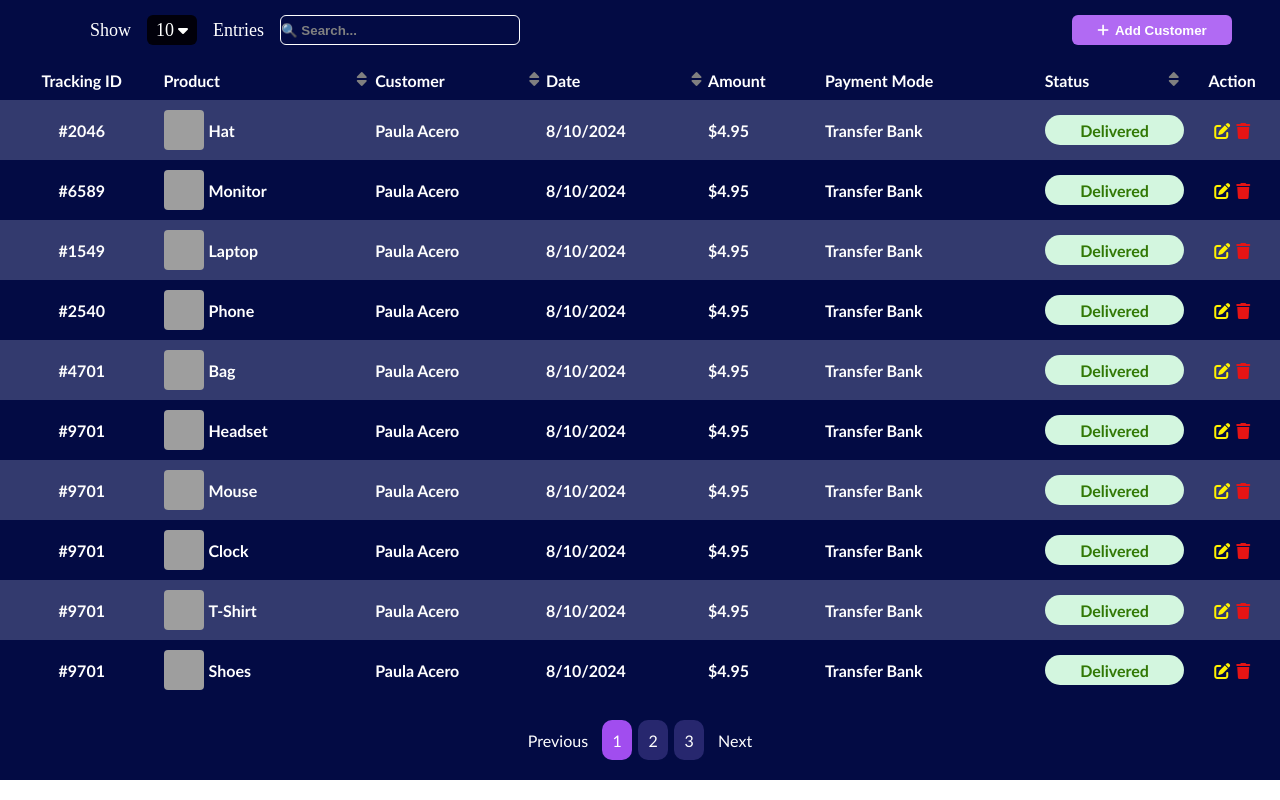
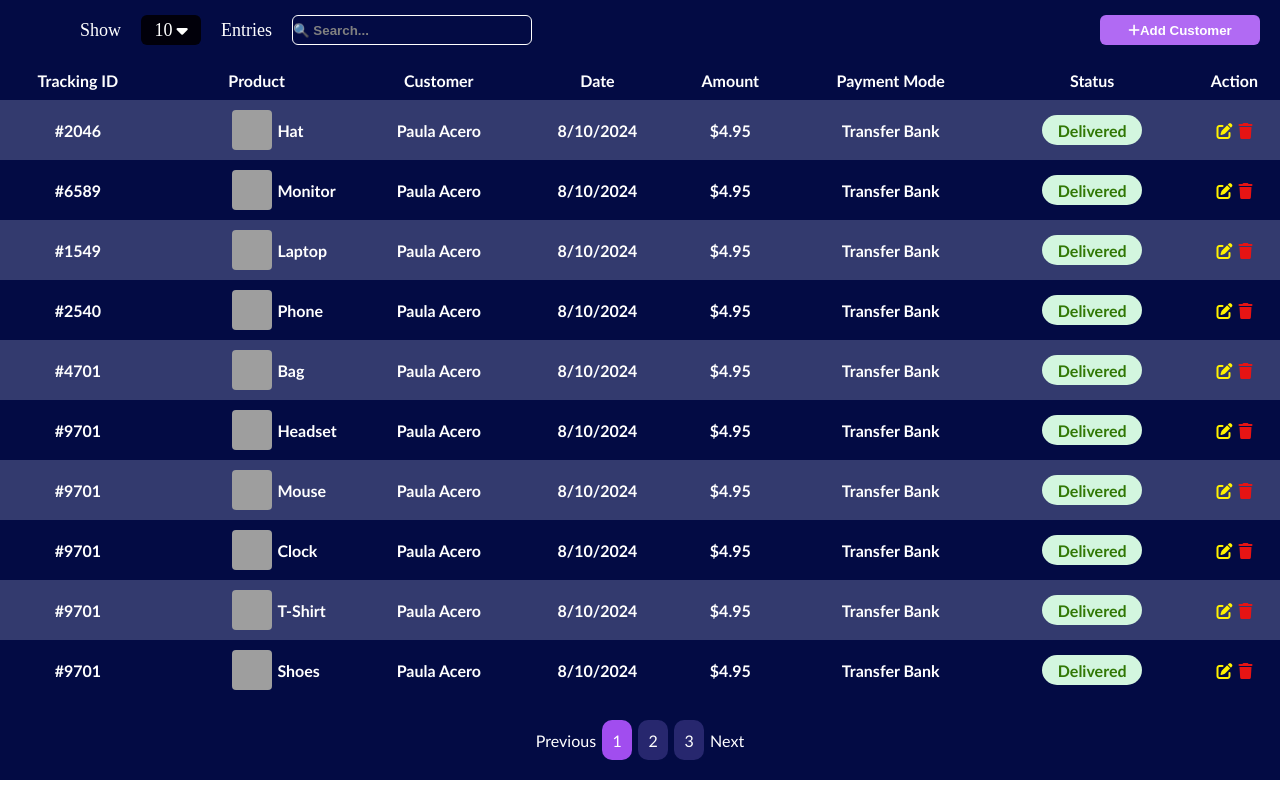
Before and after one commit to ladimiroBC/reto-two, a plain HTML site: page index.html in a window 1280 px wide. Drawn offline with Linux system fonts and the light colour scheme; grey boxes are pictures that could not be loaded.

Commit message:
refactoring code

```diff
--- a/index.html
+++ b/index.html
@@ -8,58 +8,49 @@
     <link rel="stylesheet" href="https://cdnjs.cloudflare.com/ajax/libs/font-awesome/6.0.0-beta3/css/all.min.css">
 </head>
 <body>
-    <div class="container-flex">
-        <div class="item-one">
-            <span class="span-text">Show</span>
-        </div>
-        <div class="item-two">
-            <div>
-                <span class="span-text">10</span>
+    <div class="container-flex container-header">
+        <div class="item-header">
+            <div class="item">
+                <span>Show</span>
+            </div>
+            <div class="item">
+                <span>10</span>
                 <i class="fa-solid fa-caret-down"></i>
             </div>
+            <div class="item">
+                <span>Entries</span>
+            </div>
+            <div class="item">
+                <input type="text" placeholder="&#x1F50D Search...">
+            </div>
         </div>
-        <div class="item-three">
-            <span class="span-text">Entries</span>
-        </div>
-        <div class="item-four">
-            <input type="text" placeholder="&#x1F50D Search...">
-        </div>
-        <div class="item-five">
-            <button type="button">
-                <span class="span-text-btn"><i class="fa-solid fa-plus"></i>Add Customer</span>
-            </button>
+        <div class="item-header">
+            <div>
+                <button type="button">
+                    <span><i class="fa-solid fa-plus"></i>Add Customer</span>
+                </button>
+            </div>
         </div>
     </div>
     <table>
         <thead>
             <tr>
-                <th scope="col">Tracking ID</th>
-                <th scope="col">
-                    <div class="container-th"><span>Product</span><i class="fa-solid fa-sort"></i></div>
-                </th>
-                <th scope="col">
-                    <div class="container-th"><span>Customer</span><i class="fa-solid fa-sort"></i></div>
-                </th>
-                <th scope="col">
-                    <div class="container-th"><span>Date</span><i class="fa-solid fa-sort"></i></div>
-                </th>
-                <th scope="col">
-                    <div class="container-th"><span>Amount</span></div>
-                </th>
-                <th scope="col">
-                    <div class="container-th"><span>Payment Mode</span></div>
-                </th>
-                <th scope="col">
-                    <div class="container-th"><span>Status</span><i class="fa-solid fa-sort"></i></div>
-                </th>
-                <th scope="col">Action</th>
+                <th scope="col"><span>Tracking ID</span></th>
+                <th scope="col"><span>Product</span></th>
+                <th scope="col"><span>Customer</span></th>
+                <th scope="col"><span>Date</span></th>
+                <th scope="col"><span>Amount</span></th>
+                <th scope="col"><span>Payment Mode</span></th>
+                <th scope="col"><span>Status</span></th>
+                <th scope="col"><span>Action</span></th>
             </tr>
         </thead>
         <tbody>
             <tr>
-                <td style="text-align: center;">#2046</td>
+                <td>#2046</td>
                 <td>
-                    <div class="container-product"><img src="https://encrypted-tbn0.gstatic.com/images?q=tbn:ANd9GcQAQKaAwxSRrL0Xiua9WlZkgqO_IgZNuv0OKw&s" alt="hat">
+                    <div class="container-flex container-product">
+                        <img src="https://encrypted-tbn0.gstatic.com/images?q=tbn:ANd9GcQAQKaAwxSRrL0Xiua9WlZkgqO_IgZNuv0OKw&s" alt="hat">
                         <span>Hat</span>
                     </div>
                 </td>
@@ -68,15 +59,14 @@
                 <td>$4.95</td>
                 <td>Transfer Bank</td>
                 <td>
-                    <div class="container-status">Delivered</div>
+                    <div class="container-flex container-status"><div><span>Delivered</span></div></div>
                 </td>
-                <td style="text-align: center;"><i class="fa-solid fa-pen-to-square"></i><i
-                        class="fa-solid fa-trash"></i></td>
+                <td><i class="fa-solid fa-pen-to-square"></i><i class="fa-solid fa-trash"></i></td>
             </tr>
             <tr>
-                <td style="text-align: center;">#6589</td>
+                <td>#6589</td>
                 <td>
-                    <div class="container-product">
+                    <div class="container-flex container-product">
                         <img src="https://www.lg.com/content/dam/channel/wcms/co/images/monitores/24mp400-b_awp_escb_co_c/Basic-450.jpg" alt="monitor">
                         <span>Monitor</span>
                     </div>
@@ -85,13 +75,13 @@
                 <td>8/10/2024</td>
                 <td>$4.95</td>
                 <td>Transfer Bank</td>
-                <td><div class="container-status">Delivered</div></td>
-                <td style="text-align: center;"><i class="fa-solid fa-pen-to-square"></i><i class="fa-solid fa-trash"></i></td>
+                <td><div class="container-flex container-status"><div><span>Delivered</span></div></div></td>
+                <td><i class="fa-solid fa-pen-to-square"></i><i class="fa-solid fa-trash"></i></td>
             </tr>
             <tr>
-                <td style="text-align: center;">#1549</td>
+                <td>#1549</td>
                 <td>
-                    <div class="container-product">
+                    <div class="container-flex container-product">
                         <img src="https://encrypted-tbn0.gstatic.com/images?q=tbn:ANd9GcT84Fy08oMXKt99j3kD-x7c4s3YMMnWA5fbFA&s" alt="laptop">
                         <span>Laptop</span>
                     </div>
@@ -100,13 +90,13 @@
                 <td>8/10/2024</td>
                 <td>$4.95</td>
                 <td>Transfer Bank</td>
-                <td><div class="container-status">Delivered</div></td>
-                <td style="text-align: center;"><i class="fa-solid fa-pen-to-square"></i><i class="fa-solid fa-trash"></i></td>
+                <td><div class="container-flex container-status"><div><span>Delivered</span></div></div></td>
+                <td><i class="fa-solid fa-pen-to-square"></i><i class="fa-solid fa-trash"></i></td>
             </tr>
             <tr>
-                <td style="text-align: center;">#2540</td>
+                <td>#2540</td>
                 <td>
-                    <div class="container-product">
+                    <div class="container-flex container-product">
                         <img src="https://encrypted-tbn0.gstatic.com/images?q=tbn:ANd9GcRfSiQQ0gOC2sx3xQge5Ywx-OUNZwvMJ_cLUw&s" alt="phone">
                         <span>Phone</span>
                     </div>
@@ -115,13 +105,13 @@
                 <td>8/10/2024</td>
                 <td>$4.95</td>
                 <td>Transfer Bank</td>
-                <td><div class="container-status">Delivered</div></td>
-                <td style="text-align: center;"><i class="fa-solid fa-pen-to-square"></i><i class="fa-solid fa-trash"></i></td>
+                <td><div class="container-flex container-status"><div><span>Delivered</span></div></div></td>
+                <td><i class="fa-solid fa-pen-to-square"></i><i class="fa-solid fa-trash"></i></td>
             </tr>
             <tr>
-                <td style="text-align: center;">#4701</td>
+                <td>#4701</td>
                 <td>
-                    <div class="container-product">
+                    <div class="container-flex container-product">
                         <img src="https://obag.com.mx/cdn/shop/files/create_per_te_O_bag_mini_def.jpg?v=1641591956" alt="bag">
                         <span>Bag</span>
                     </div>
@@ -130,13 +120,13 @@
                 <td>8/10/2024</td>
                 <td>$4.95</td>
                 <td>Transfer Bank</td>
-                <td><div class="container-status">Delivered</div></td>
-                <td style="text-align: center;"><i class="fa-solid fa-pen-to-square"></i><i class="fa-solid fa-trash"></i></td>
+                <td><div class="container-flex container-status"><div><span>Delivered</span></div></div></td>
+                <td><i class="fa-solid fa-pen-to-square"></i><i class="fa-solid fa-trash"></i></td>
             </tr>
             <tr>
-                <td style="text-align: center;">#9701</td>
+                <td>#9701</td>
                 <td>
-                    <div class="container-product">
+                    <div class="container-flex container-product">
                         <img src="https://www.jbl.com.co/dw/image/v2/AAUJ_PRD/on/demandware.static/-/Sites-masterCatalog_Harman/default/dw4686120a/JBL_Quantum_100_Product%20Image_Hero_Black_02.jpg?sw=270&sh=330&sm=fit&sfrm=png" alt="headset">
                         <span>Headset</span>
                     </div>
@@ -145,13 +135,13 @@
                 <td>8/10/2024</td>
                 <td>$4.95</td>
                 <td>Transfer Bank</td>
-                <td><div class="container-status">Delivered</div></td>
-                <td style="text-align: center;"><i class="fa-solid fa-pen-to-square"></i><i class="fa-solid fa-trash"></i></td>
+                <td><div class="container-flex container-status"><div><span>Delivered</span></div></div></td>
+                <td><i class="fa-solid fa-pen-to-square"></i><i class="fa-solid fa-trash"></i></td>
             </tr>
             <tr>
-                <td style="text-align: center;">#9701</td>
+                <td>#9701</td>
                 <td>
-                    <div class="container-product">
+                    <div class="container-flex container-product">
                         <img src="https://encrypted-tbn0.gstatic.com/images?q=tbn:ANd9GcSu8jLVPe-Hlou-uHw2CNUG8MH19MIi1L4XAw&s" alt="mouse">
                         <span>Mouse</span>
                     </div>
@@ -160,13 +150,13 @@
                 <td>8/10/2024</td>
                 <td>$4.95</td>
                 <td>Transfer Bank</td>
-                <td><div class="container-status">Delivered</div></td>
-                <td style="text-align: center;"><i class="fa-solid fa-pen-to-square"></i><i class="fa-solid fa-trash"></i></td>
+                <td><div class="container-flex container-status"><div><span>Delivered</span></div></div></td>
+                <td><i class="fa-solid fa-pen-to-square"></i><i class="fa-solid fa-trash"></i></td>
             </tr>
             <tr>
-                <td style="text-align: center;">#9701</td>
+                <td>#9701</td>
                 <td>
-                    <div class="container-product">
+                    <div class="container-flex container-product">
                         <img src="https://m.media-amazon.com/images/I/61taOJJ7-sS._AC_UF894,1000_QL80_.jpg" alt="clock">
                         <span>Clock</span>
                     </div>
@@ -175,13 +165,13 @@
                 <td>8/10/2024</td>
                 <td>$4.95</td>
                 <td>Transfer Bank</td>
-                <td><div class="container-status">Delivered</div></td>
-                <td style="text-align: center;"><i class="fa-solid fa-pen-to-square"></i><i class="fa-solid fa-trash"></i></td>
+                <td><div class="container-flex container-status"><div><span>Delivered</span></div></div></td>
+                <td><i class="fa-solid fa-pen-to-square"></i><i class="fa-solid fa-trash"></i></td>
             </tr>
             <tr>
-                <td style="text-align: center;">#9701</td>
+                <td>#9701</td>
                 <td>
-                    <div class="container-product">
+                    <div class="container-flex container-product">
                         <img src="https://encrypted-tbn0.gstatic.com/images?q=tbn:ANd9GcRG-LK0KdGnIIpQ7l138ddCqhEa7htbB_Uh0w&s" alt="tshirt">
                         <span>T-Shirt</span>
                     </div>
@@ -190,13 +180,13 @@
                 <td>8/10/2024</td>
                 <td>$4.95</td>
                 <td>Transfer Bank</td>
-                <td><div class="container-status">Delivered</div></td>
-                <td style="text-align: center;"><i class="fa-solid fa-pen-to-square"></i><i class="fa-solid fa-trash"></i></td>
+                <td><div class="container-flex container-status"><div><span>Delivered</span></div></div></td>
+                <td><i class="fa-solid fa-pen-to-square"></i><i class="fa-solid fa-trash"></i></td>
             </tr>
             <tr>
-                <td style="text-align: center;">#9701</td>
+                <td>#9701</td>
                 <td>
-                    <div class="container-product">
+                    <div class="container-flex container-product">
                         <img src="https://encrypted-tbn0.gstatic.com/images?q=tbn:ANd9GcTaMkKhYwiFamK9Lu7CgnYXCO1UH02wUtjnvObn-WcvtE0opRHYrYgHG_PEngHn_7jadAc&usqp=CAU" alt="shoes">
                         <span>Shoes</span>
                     </div>
@@ -205,19 +195,19 @@
                 <td>8/10/2024</td>
                 <td>$4.95</td>
                 <td>Transfer Bank</td>
-                <td><div class="container-status">Delivered</div></td>
-                <td style="text-align: center;"><i class="fa-solid fa-pen-to-square"></i><i class="fa-solid fa-trash"></i></td>
+                <td><div class="container-flex container-status"><div><span>Delivered</span></div></div></td>
+                <td><i class="fa-solid fa-pen-to-square"></i><i class="fa-solid fa-trash"></i></td>
             </tr>
         </tbody>
         <tfoot>
             <tr>
                 <td colspan="8">
                     <div class="container-foot">
-                        <span style="margin-right: 8px;">Previous</span>
-                        <div class="container-pagination-one">1</div>
-                        <div class="container-pagination-two">2</div>
-                        <div class="container-pagination-three">3</div>
-                        <span style="margin-left: 8px;">Next</span>
+                        <span>Previous</span>
+                        <div class="container-pagination">1</div>
+                        <div class="container-pagination">2</div>
+                        <div class="container-pagination">3</div>
+                        <span>Next</span>
                     </div>
                 </td>
             </tr>
--- a/style.css
+++ b/style.css
@@ -7,27 +7,41 @@
 }
 
 .container-flex {
+    display: flex;
+    flex-flow: row nowrap;
+}
+
+.container-header {
     height: 60px;
     background-color: rgb(3, 11, 68);
+
+    .item-header {
+        color: white;
+        font-size: 18px;
+    }
+
+    .item-header:nth-child(1) {
+        flex: 0 0 40%;
+        padding-left: 80px;
         display: flex;
         align-items: center;
-    gap: 16px;
+        gap: 20px;
 
-    .item-one {
-        margin-left: 90px;
-    }
-
-    .item-two {
-        width: 50px;
+        .item:nth-child(2) {
+            display: flex;
+            justify-content: center;
+            align-items: center;
+            width: 60px;
             height: 30px;
             background-color: rgb(1, 0, 10);
             border-radius: 6px;
-        display: flex;
-        justify-content: center;
-        align-items: center;
+
+            i {
+                padding-left: 4px;
+            }
         }
 
-    .item-four {
+        .item:nth-child(4) {
             input {
                 width: 240px;
                 height: 30px;
@@ -41,36 +55,27 @@
                 font-weight: bold;
             }
         }
+    }
 
-    .item-five {
-        margin-left: auto;
-        margin-right: 48px;
+    .item-header:nth-child(2) {
+        flex: 0 0 60%;
+        display: flex;
+        justify-content: flex-end;
+        align-items: center;
+
+        div {
+            padding-right: 40px;
 
             button {
                 width: 160px;
                 height: 30px;
+                font-weight: 800;
+                color: white;
+                border: none;
                 background-color: rgb(177, 106, 243);
-            border: none;
                 border-radius: 6px;
             }
-
-        .span-text-btn {
-            font-weight: 800;
-            color: white;
         }
-    }
-
-    .span-text {
-        font-size: 18px;
-        color: white;
-    }
-
-    .fa-caret-down {
-        color: white;
-    }
-
-    .fa-plus {
-        margin-right: 6px;
     }
 }
 
@@ -79,22 +84,12 @@ table {
     border-collapse: collapse;
 
     thead {
-        background-color: rgb(3, 11, 68);
+        height: 40px;
 
         th {
-            height: 40px;
+            background-color: rgb(3, 11, 68);
             font-family: 'Gill Sans', 'Gill Sans MT', Calibri, 'Trebuchet MS', sans-serif;
             color: white;
-
-            .container-th {
-                display: flex;
-                justify-content: space-between;
-
-                i {
-                    color: gray;
-                    margin-right: 4%;
-                }
-            }
         }
     }
 
@@ -104,22 +99,13 @@ table {
             height: 60px;
 
             td {
+                text-align: center;
                 font-size: 16px;
                 font-weight: 600;
                 font-family: 'Gill Sans', 'Gill Sans MT', Calibri, 'Trebuchet MS', sans-serif;
-            }
-        }
-
-        tr:nth-child(odd) {
-            background-color: rgb(51, 58, 110);
-        }
-
-        tr:nth-child(even) {
-            background-color: rgb(3, 11, 68);
-        }
 
                 .container-product {
-            display: flex;
+                    padding-left: 38%;
                     align-items: center;
 
                     img {
@@ -134,13 +120,16 @@ table {
                 }
 
                 .container-status {
-            display: flex;
+                    height: 30px;
                     justify-content: center;
-            align-items: center;
+
+                    div {
+                        width: 100px;
+                        color: rgb(49, 120, 4);
+                        background-color: rgb(211, 246, 223);
                         border-radius: 50px;
-            color: rgb(49, 120, 4);
-            height: 30px;
-            background-color: rgb(211, 246, 223);
+                        padding-top: 6px;
+                    }
                 }
 
                 .fa-trash {
@@ -154,24 +143,22 @@ table {
                     color: rgb(255, 242, 0);
                 }
             }
+        }
+
+        tr:nth-child(odd) {
+            background-color: rgb(51, 58, 110);
+        }
+
+        tr:nth-child(even) {
+            background-color: rgb(3, 11, 68);
+        }
+    }
 
     tfoot {
         background-color: rgb(3, 11, 68);
 
         tr {
             height: 80px;
-
-            .container-foot > .container-pagination-one,
-            .container-foot > .container-pagination-two,
-            .container-foot > .container-pagination-three {
-                width: 30px;
-                height: 40px;
-                background-color: rgb(39, 39, 110);
-                display: flex;
-                justify-content: center;
-                align-items: center;
-                border-radius: 10px;
-            }
 
             .container-foot {
                 color: white;
@@ -182,7 +169,17 @@ table {
                 align-items: center;
                 gap: 6px;
 
-                .container-pagination-one {
+                .container-pagination {
+                    width: 30px;
+                    height: 40px;
+                    background-color: rgb(39, 39, 110);
+                    display: flex;
+                    justify-content: center;
+                    align-items: center;
+                    border-radius: 10px;
+                }
+
+                .container-pagination:nth-child(2) {
                     background-color: rgb(161, 77, 239);
                 }
             }
```
Lines whose indentation alone changed are shown as unchanged.
